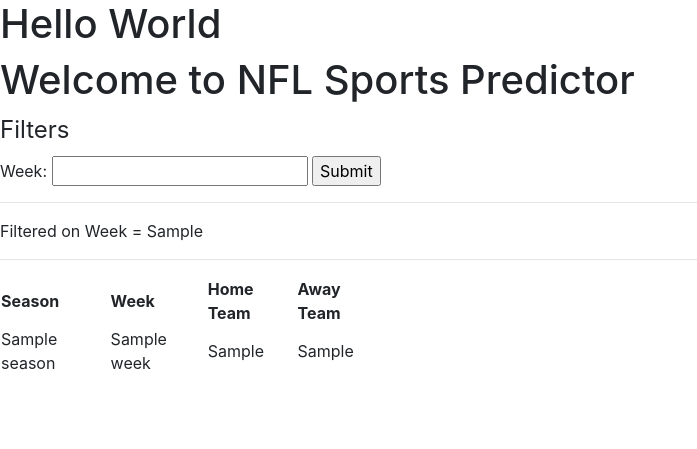
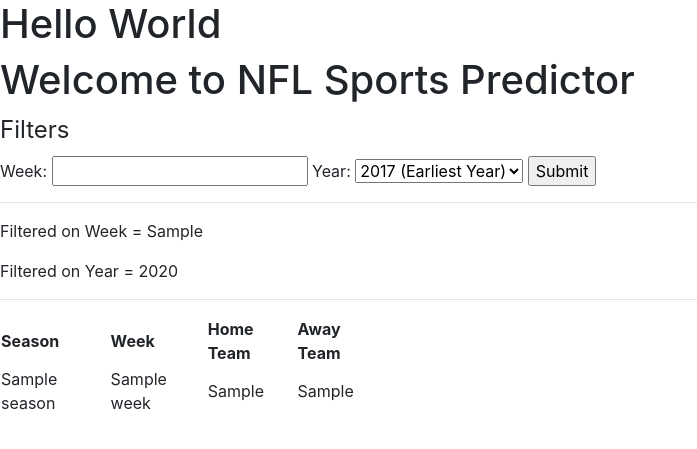
Before and after one commit to Sports-Outcome-Analyzer/nfl_sports_analyzer, a Flask app: template templates/main_page.html in a window 1280 px wide. Shown: the top 449 px of the page, without its empty margins (0-697 px from the left). Run offline with Flask 2, Linux system fonts and the light colour scheme; the template is opened without the code that fills it: most values are stand-ins (such as "Sample title", 1, 10 or a date in 2020).

Commit message:
implemented weekly and yearly API call filters

```diff
--- a/app.py
+++ b/app.py
@@ -31,13 +31,21 @@ def main():
 
     if flask.request.method == 'POST':
         selected_week = flask.request.form['week_user_selected']
+        selected_year = flask.request.form['year_user_selected2']
+        year_api_dict = {'2017': 'a',
+                         '2018': 'b',
+                         '2019': 'c',
+                         '2020': 'https://api.sportsdata.io/v3/nfl/scores/json/ScoresByWeek/2020REG/{0}?key=d8b5ea01537141eb9a320f95994b7109'}
+        api_call = year_api_dict[selected_year]
+
         response = requests.get(
-            'https://api.sportsdata.io/v3/nfl/scores/json/ScoresByWeek/2020REG/{0}?key=d8b5ea01537141eb9a320f95994b7109'.format(
+            api_call.format(
                 selected_week))
         df = pd.DataFrame.from_dict(response.json())
         return flask.render_template('main_page.html',
                                      games=df,
-                                     selected_week=selected_week)
+                                     selected_week=selected_week,
+                                     selected_year=selected_year)
 
 
 if __name__ == '__main__':
--- a/templates/main_page.html
+++ b/templates/main_page.html
@@ -15,6 +15,13 @@
 	        <legend>Filters</legend>
 	        Week:
 	        <input name="week_user_selected" type="number" required>
+             Year:
+            <select name="year_user_selected2" id="cars">
+              <option value="2017">2017 (Earliest Year)</option>
+              <option value="2018">2018</option>
+              <option value="2019">2019</option>
+              <option value="2020">2020 (Latest Year)</option>
+            </select>
 	        <input type="submit" value="Submit">
 	    </fieldset>
 	</form>
@@ -23,6 +30,9 @@
       <div>
           {% if selected_week: %}
             <p> Filtered on Week = {{selected_week}} </p>
+          {%endif%}
+          {% if selected_year: %}
+            <p> Filtered on Year = {{selected_year}} </p>
           {%endif%}
      </div>
       <hr>
```
